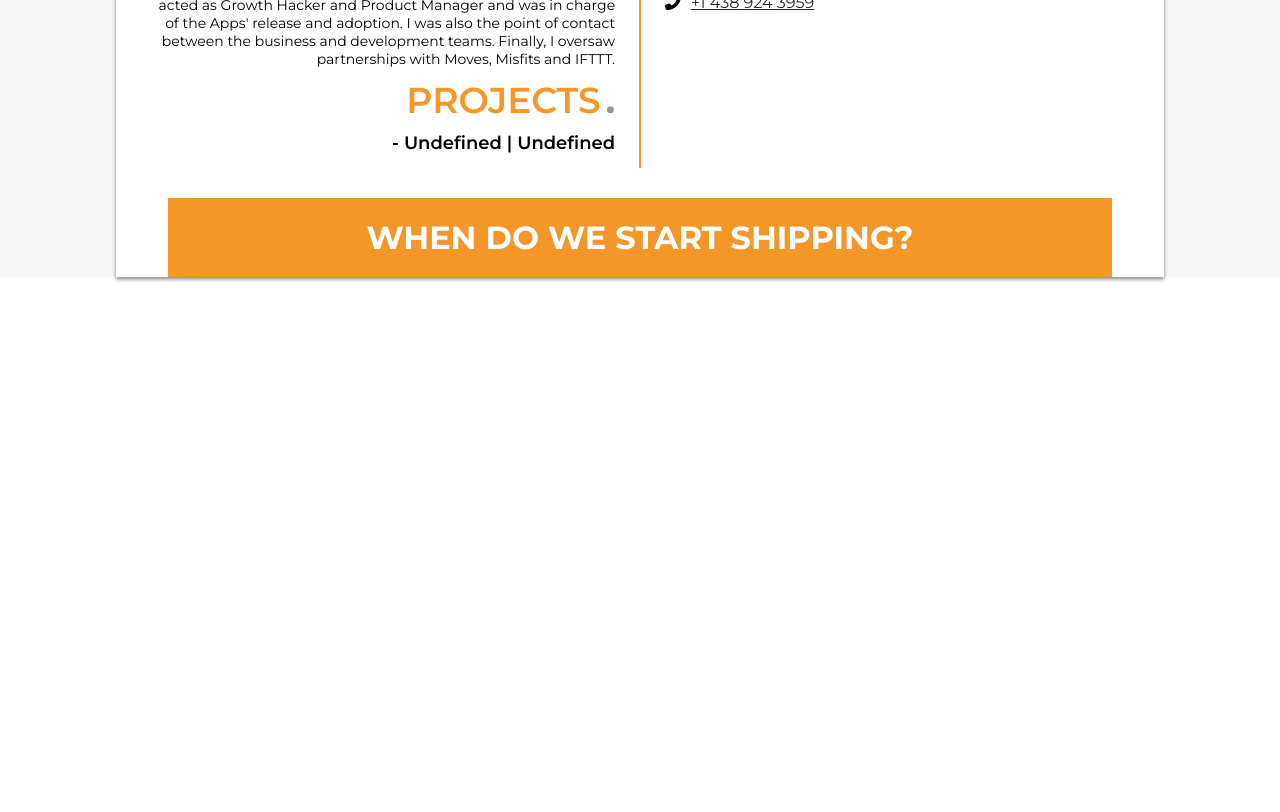
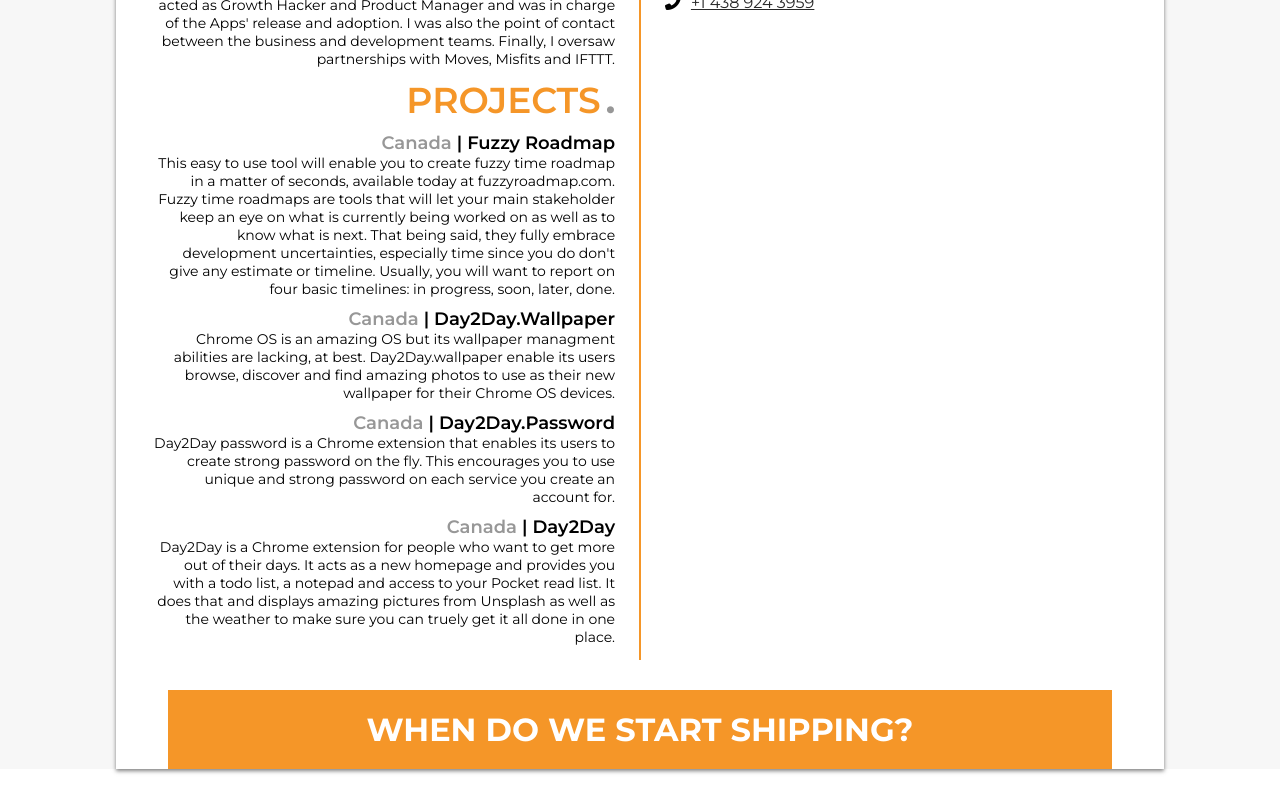
Before and after one commit to Armitage35/portfolio, a Vue app: page /#/cv in a window 1280 px wide. Shown: the part 1040-1852 px from the top of the page. Before the commit the page ends 1381 px from the top, so only its background shows below. Built offline with nearby package versions, Linux system fonts and the light colour scheme.

Commit message:
Display projects

```diff
--- a/src/Views/CV/CV.vue
+++ b/src/Views/CV/CV.vue
@@ -4,9 +4,9 @@
 			<div class="cv__header">
 				<div class="header__veryTop">
 					<div class="header__hi">Hello!</div>
-					<div class="header__speech">My name is Adrien Dubois Ahlqvist, I’ve been a product owner, growth & product designer for about four years. I'm a maker, a jack of all trades: I do what needs to be done to create and deploy products that enable users to solve their pains. I’m motivated, dynamic and I'm all about rigorous method. </div>
+					<div class="header__speech">My name is Adrien Dubois Ahlqvist, I’ve been a product owner, growth & product designer for about five years. I'm a maker, a jack of all trades: I do what needs to be done to create and deploy products that enable users to solve their pains. I’m motivated, dynamic and I'm all about rigorous method.</div>
 				</div>
-				<div class="header__into">adrien dubois ahlqvist, Product owner and Jack of all trades</div>
+				<div class="header__into">Adrien Dubois Ahlqvist, Product owner and Jack of all trades</div>
 			</div>
 			<div class="cv__content">
 				<div class="cv__left">
@@ -81,9 +81,6 @@
 					description: 'Pryv is a privacy-focused company that enables life loggers and self quantifiers to store and to access data to make sense of it. I acted as Growth Hacker and Product Manager and was in charge of the Apps\' release and adoption. I was also the point of contact between the business and development teams. Finally, I oversaw partnerships with Moves, Misfits and IFTTT.',
 					duration: '2014'
 				}],
-				projects: [{
-
-				}],
 				skills: [
 					{
 						name: 'code',
@@ -109,7 +106,33 @@
 						link: 'tel:',
 						icon: 'fa-phone-alt'
 					}
-				]
+				],
+				projects: [{
+					name: 'Fuzzy Roadmap',
+					date: '2019',
+					country: 'Canada',
+					link: 'https://github.com/Armitage35/fuzzy-roadmap/',
+					description: 'This easy to use tool will enable you to create fuzzy time roadmap in a matter of seconds, available today at fuzzyroadmap.com. Fuzzy time roadmaps are tools that will let your main stakeholder keep an eye on what is currently being worked on as well as to know what is next. That being said, they fully embrace development uncertainties, especially time since you do don\'t give any estimate or timeline. Usually, you will want to report on four basic timelines: in progress, soon, later, done.'
+				},
+				{
+					name: 'Day2Day.wallpaper',
+					date: '2018',
+					country: 'Canada',
+					link: 'https://github.com/Armitage35/day2day.wallpaper',
+					description: 'Chrome OS is an amazing OS but its wallpaper managment abilities are lacking, at best. Day2Day.wallpaper enable its users browse, discover and find amazing photos to use as their new wallpaper for their Chrome OS devices.'
+				},{
+					name: 'Day2Day.password',
+					date: '2018',
+					country: 'Canada',
+					link: 'https://github.com/Armitage35/day2day.password',
+					description: 'Day2Day password is a Chrome extension that enables its users to create strong password on the fly. This encourages you to use unique and strong password on each service you create an account for.'
+				},{
+					name: 'Day2Day',
+					date: '2017-2018',
+					country: 'Canada',
+					link: 'https://github.com/Armitage35/day2day',
+					description: 'Day2Day is a Chrome extension for people who want to get more out of their days. It acts as a new homepage and provides you with a todo list, a notepad and access to your Pocket read list. It does that and displays amazing pictures from Unsplash as well as the weather to make sure you can truely get it all done in one place.'
+				}]
 		}}
 	}
 </script>
--- a/src/Views/CV/cvSection/cvEntry/cvEntry.vue
+++ b/src/Views/CV/cvSection/cvEntry/cvEntry.vue
@@ -7,6 +7,13 @@
 	<div class="entry" v-else-if="title === 'Contact me'">
 		<i :class="'fas ' + content.icon"></i>
 		<a class="entry__contact" :href="content.link + content.description">{{ content.description }}</a>
+	</div>
+	<div class="entry" v-else-if="title === 'Projects'">
+			<div class="entry__title"
+				><span class="entry__country">{{content.country}}</span>
+				| {{content.name}}
+			</div>
+		<div class="entry__body">{{content.description}}</div>
 	</div>
 	<div class="entry" v-else>
 		<div class="entry__title"
--- a/src/Views/Portfolio/Sidemenu/Sidemenu.vue
+++ b/src/Views/Portfolio/Sidemenu/Sidemenu.vue
@@ -1,7 +1,7 @@
 <template>
 	<div class="sidemenu">
 		<div class="sidemenu__logo">
-			<img src="../../../assets/armitageLogo.png">
+			<img src="../../../assets/armitageLogo.png" alt="Armitage logo">
 			<span>Armitage <br/> web</span>
 		</div>
 		<div class="sidemenu__contact">
@@ -23,7 +23,6 @@
 export default {
 	data: function() {
 		return {
-			// @todo: load svg icons rather than the whole FA lib
 			contactsInfo: [{
 				name: 'email',
 				content: 'adrien.dubois35@gmail.com',
```
